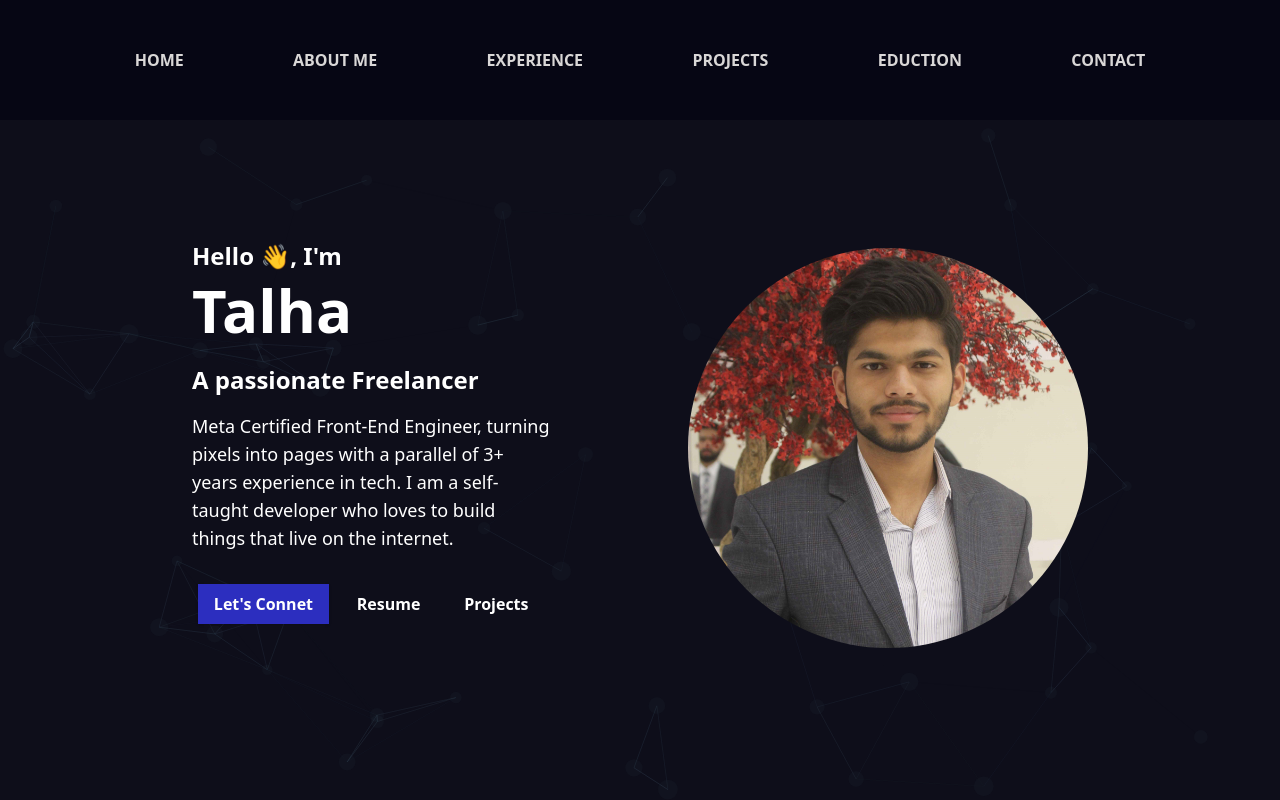
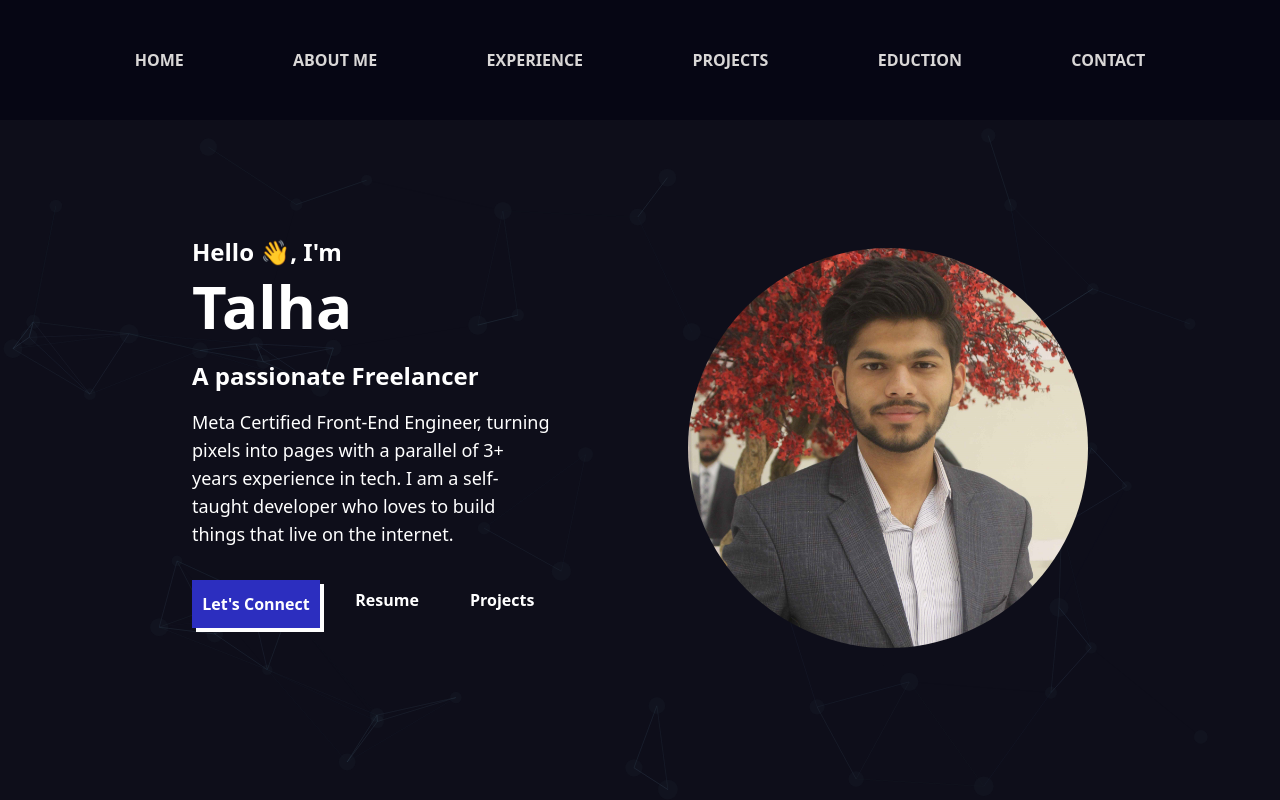
Before and after one commit to talhaiftikhar12549/talhaiftikhar, a React (Vite) app: page / in a window 1280 px wide. Shown: the top 800 px of the page. Built offline with nearby package versions, Linux system fonts and the light colour scheme.

Commit message:
added and aligned button in hero section

```diff
--- a/src/components/HeroSection.jsx
+++ b/src/components/HeroSection.jsx
@@ -14,16 +14,16 @@ export default function HeroSection() {
                         <p className="text-lg">
                             Meta Certified Front-End Engineer, turning pixels into pages with a parallel of 3+ years experience in tech. I am a self-taught developer who loves to build things that live on the internet.
                         </p>
-                        <div className="flex justify-around w-[100%] py-8">
+                        <div className="flex justify-between w-[100%] py-8">
 
+                            <div className="cursor-pointer group relative w-32 h-12">
+                                <div className="absolute inset-0 flex items-center justify-center z-30">
+                                    <p className="font-bold group-hover:text-[#2c2ebf] transition-colors duration-300">Let's Connect</p>
+                                </div>
+                                <div className="bg-[#fefefe] w-32 h-12 absolute mt-1 ml-1 group-hover:bg-[#2c2ebf] transition-colors duration-300"></div>
+                                <div className="bg-[#2c2ebf] w-32 h-12 absolute group-hover:bg-[#fefefe] transition-colors duration-300"></div>
+                            </div>
 
-                            {/* <div className="py-2 px-4 relative ">
-                            <p className="absolute">Let's Connect</p>
-                            <div className="bg-[#2c2ebf] py-8 px-12 absolute"></div>
-                            <div className="bg-[#fefefe] py-8 px-12 absolute"></div>
-                            </div> */}
-
-                            <p className="bg-[#2c2ebf] py-2 px-4 shadow font-bold cursor-pointer">Let's Connet</p>
 
                             <p className="py-2 px-4 cursor-pointer font-bold relative group">
                                 Resume
```
